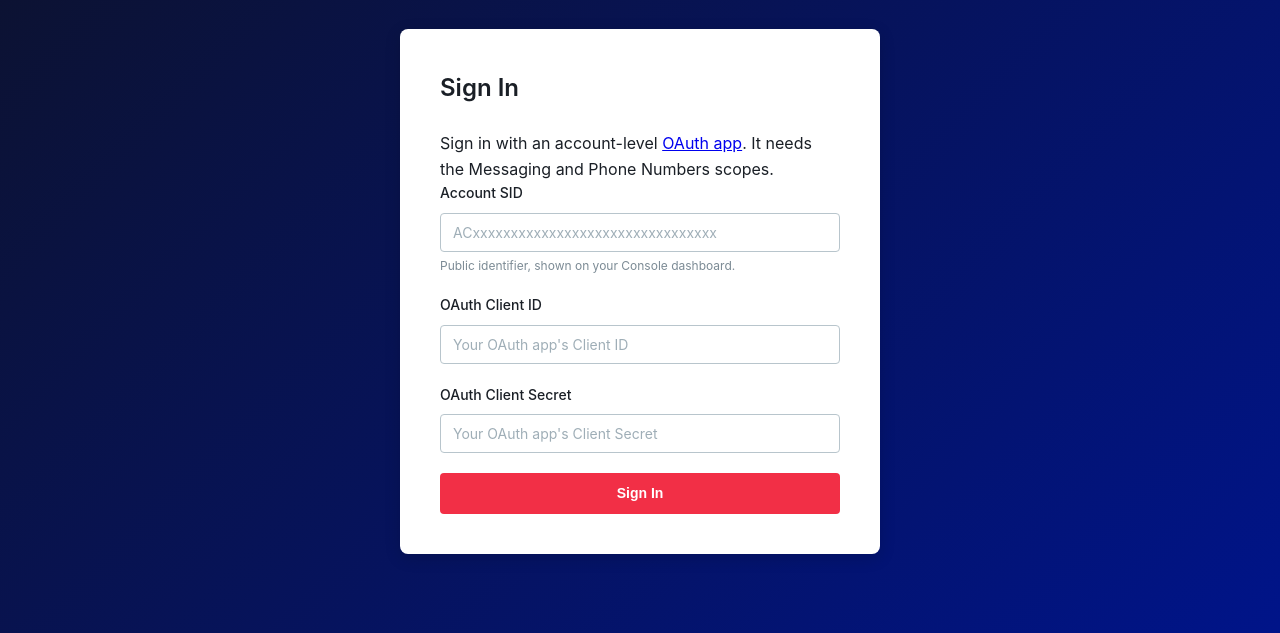
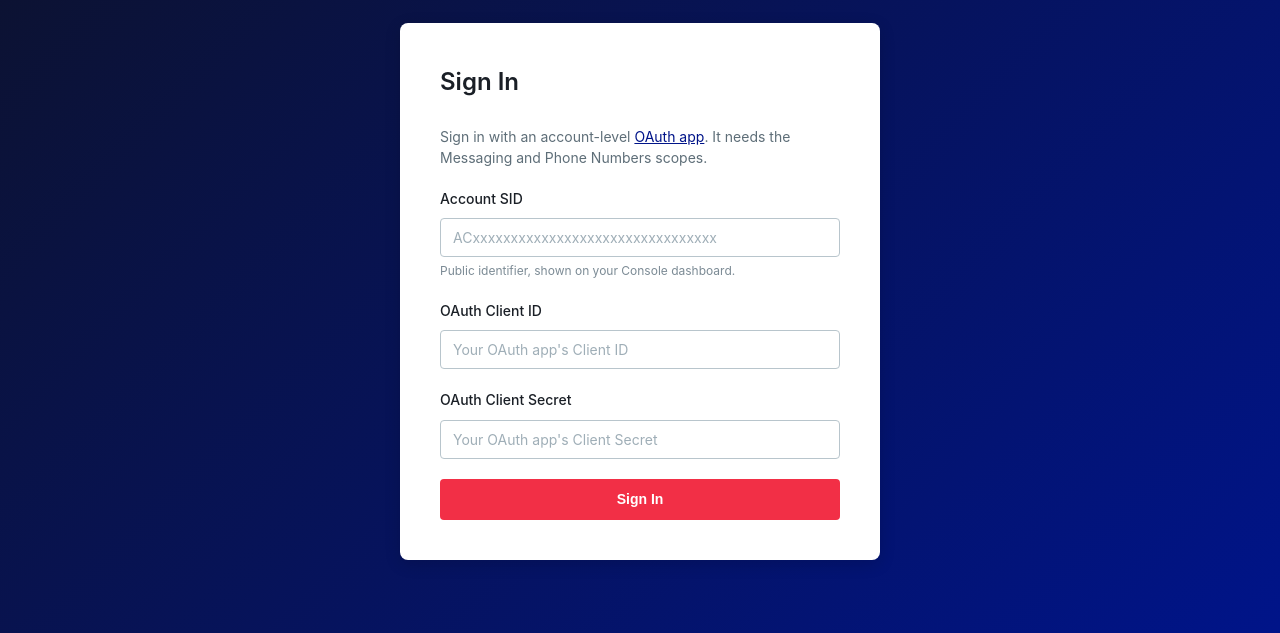
Before and after one commit to abelzx/twilio-messaging-ui, a website: page assets/index.html in a window 1280 px wide. Shown: the part 167-800 px from the top of the page. Drawn offline with Linux system fonts and the light colour scheme.

Commit message:
style: add the login-help rule the three-field form needs

```diff
--- a/assets/styles.css
+++ b/assets/styles.css
@@ -944,3 +944,14 @@ header h1 {
     outline: none;
     border-color: var(--twilio-blue);
 }
+
+.login-help {
+    margin: 0 0 20px;
+    font-size: 14px;
+    line-height: 1.5;
+    color: var(--twilio-gray-600);
+}
+
+.login-help a {
+    color: var(--twilio-blue);
+}
```
